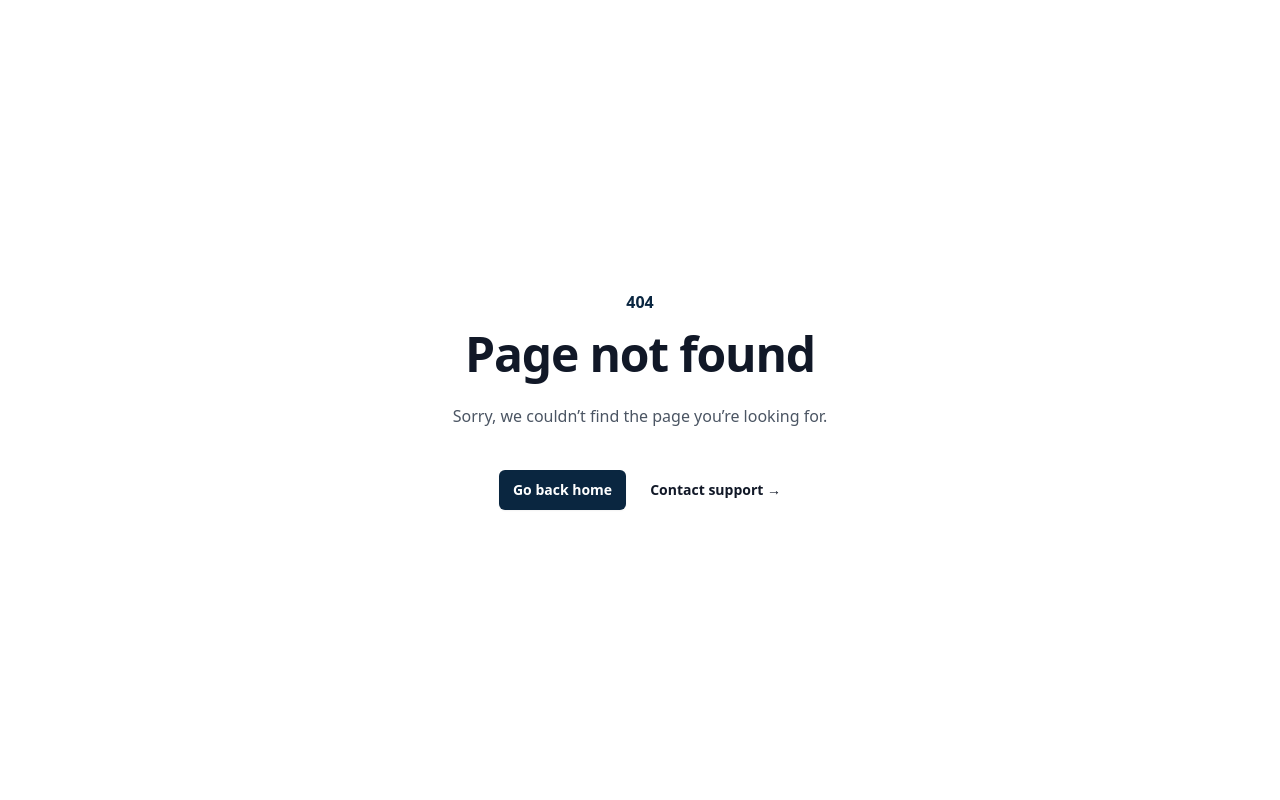
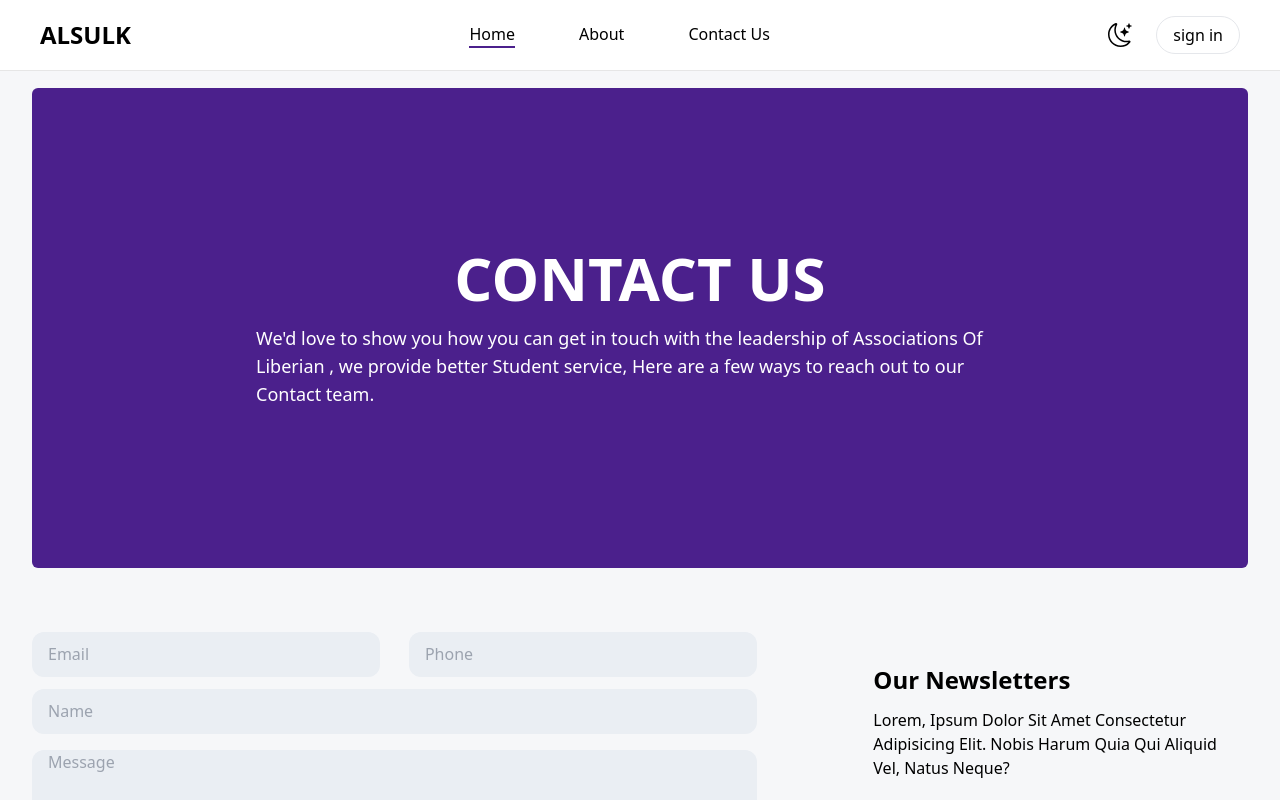
Before and after one commit to mulbahoplanojames/Harmony_Coalition_Project, a React (Vite) app: page /visit-contact-us in a window 1280 px wide. Before the commit this address had no page. Built offline with nearby package versions, Linux system fonts and the light colour scheme.

Commit message:
Working on the Visitors pages  Components

```diff
--- a/src/App.jsx
+++ b/src/App.jsx
@@ -9,15 +9,17 @@ import Enrollment from "./Pages/Enrollment/Enrollment";
 import StudentPortal from "./Pages/Student_Portal/StudentPortal";
 import ContactUs from "./Pages/Contact_Us/ContactUs";
 
+import StudentProfileSettings from "./Pages/Student_Profile_settings/StudentProfileSettings";
+import StudentProfile from "./Pages/Student_Profile/StudentProfile";
+
 import PageNotFound from "./Pages/Page_Not_Found/PageNotFound";
 import SignUp from "./Pages/Sign_Up/SignUp";
 import LogIn from "./Pages/Log_In/LogIn";
-import StudentProfileSettings from "./Pages/Student_Profile_settings/StudentProfileSettings";
-import StudentProfile from "./Pages/Student_Profile/StudentProfile";
 
 // Visitor Pages
 import VisitHome from "./Pages/Visit_Pages/Visit_Home/VisitHome";
 import VisitAbout from "./Pages/Visit_Pages/Visit_About/VisitAbout";
+import VisitContactUs from "./Pages/Visit_Pages/Visit_ContactUs/VisitContactUs";
 
 const App = () => {
   const { darkModeStyle } = useContext(AppContext);
@@ -44,6 +46,7 @@ const App = () => {
           {/* Vistor Pages */}
           <Route path="/home" element={<VisitHome />} />
           <Route path="/visit-about" element={<VisitAbout />} />
+          <Route path="/visit-contact-us" element={<VisitContactUs />} />
 
           {/* =================================================================================== */}
           {/* 404 Page */}
--- a/src/Pages/Log_In/LogIn.jsx
+++ b/src/Pages/Log_In/LogIn.jsx
@@ -28,7 +28,7 @@ const LogIn = () => {
 
   return (
     <>
-      <div className="flex justify-center items-center w-full h-fit py-14  bg-primary_main ">
+      <div className="flex justify-center items-center w-full h-fit py-14  bg-primary_main text-black">
         <div className="md:w-[80%] w-[95%] h-fit grid md:grid-cols-2 grid-cols-1 bg-white">
           <div className=" w-full md:h-full h-[15rem] overflow-hidden bg-purple-200">
             <img
--- a/src/Pages/Sign_Up/SignUp.jsx
+++ b/src/Pages/Sign_Up/SignUp.jsx
@@ -18,59 +18,6 @@ const SignUp = () => {
 
   //? API URL FROM THE ENV FILE
   const API_ENDPOINT = `http://192.168.1.68:8000/api/signup/`;
-  // const API_ENDPOINT = `${import.meta.env.VITE_API_URL}/signup`;
-  // const handleSignUp = (e) => {
-  //   e.preventDefault();
-
-  //   if (
-  //     signedUpData.firstName.length === 0 ||
-  //     signedUpData.lastName.length === 0 ||
-  //     signedUpData.email.length === 0 ||
-  //     signedUpData.password.length === 0 ||
-  //     signedUpData.phone.length === 0
-  //   ) {
-  //     // alert("Please fill all the fields");
-  //     setErrorMessage("Please fill all the fields");
-  //   } else {
-  //     axios
-  //       .post(API_ENDPOINT, {
-  //         body: {
-  //           firstName: signedUpData.firstName,
-  //           lastName: signedUpData.lastName,
-  //           email: signedUpData.email,
-  //           password: signedUpData.password,
-  //           phone: signedUpData.phone,
-  //         },
-  //         headers: {
-  //           'X'
-  //         },
-  //       })
-  //       .then((response) => {
-  //         console.log(response.data);
-  //       })
-  //       .catch((error) => {
-  //         console.log(error);
-  //       });
-  //   }
-  //   console.log(signedUpData);
-
-  //   setSignedUpData({
-  //     ...signedUpData,
-  //     firstName: "",
-  //     lastName: "",
-  //     email: "",
-  //     password: "",
-  //     phone: "",
-  //   });
-  // };
-
-  // const getCSRFToken = async () => {
-  //   const response = await axios.get(
-  //     `http://192.168.1.68:8000/api/csrf_cookie/`
-  //   ); // Replace with your endpoint
-  //   console.log(response);
-  //   return response.data;
-  // };
 
   const getCSRFToken = async () => {
     try {
@@ -136,7 +83,7 @@ const SignUp = () => {
 
   return (
     <>
-      <div className="flex justify-center items-center w-full h-fit py-14  bg-primary_main ">
+      <div className="flex justify-center items-center w-full h-fit py-14  bg-primary_main text-black">
         <div className="md:w-[80%] w-[95%] h-fit grid md:grid-cols-2 grid-cols-1 bg-white">
           <div className=" w-full md:h-full h-[15rem] overflow-hidden bg-purple-200">
             <img
--- a/src/Pages/Visit_Pages/Visit_ContactUs/VisitContactUs.jsx
+++ b/src/Pages/Visit_Pages/Visit_ContactUs/VisitContactUs.jsx
@@ -5,12 +5,13 @@ import ContactCards from "../../../Interfaces/Contact_Card/ContactCard";
 // for the Visitor navbar
 import Navbar from "../../../Constant/Navbar/Navbar";
 import { navLinks2 } from "../../../Data/Data";
+import Footer from "../../../Constant/Footer/Footer";
 
 const VisitContactUs = () => {
   return (
     <>
       <Navbar navLinks={navLinks2} />
-      <div className="pt-[4rem] md:px-[2rem] px-2"></div>
+      <div className="pt-[4rem] md:px-[2rem] px-2">
         <ContactHeader />
         <ContactFormNewsletter />
         <ContactCards />
@@ -25,6 +26,8 @@ const VisitContactUs = () => {
             className="w-full h-full rounded-3xl"
           ></iframe>
         </div>
+      </div>
+      <Footer />
     </>
   );
 };
```
Lines whose indentation alone changed are shown as unchanged.
